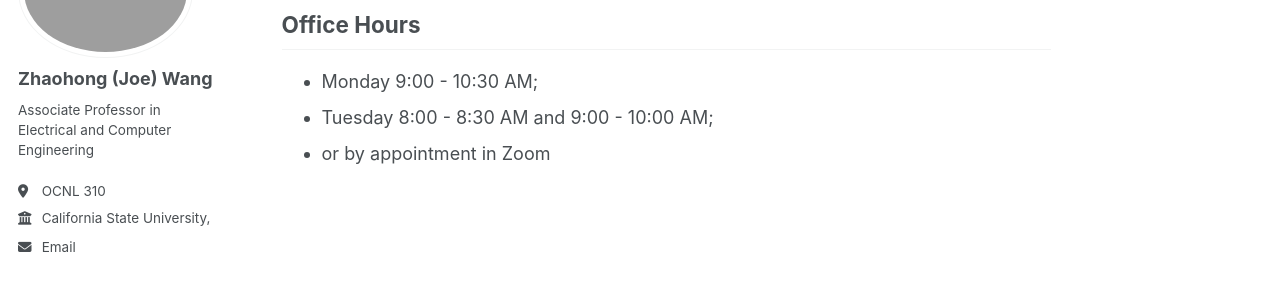
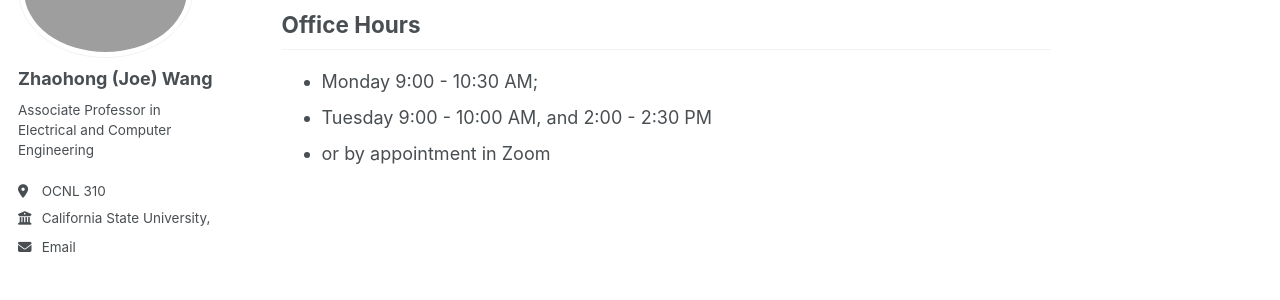
Before and after one commit to ciphermpcJoe/ciphermpcjoe.github.io, a Jekyll site: the page built from _pages/markdown.md, in a window 1280 px wide. Shown: the part 182-482 px from the top of the page. Built offline with Jekyll 4.4.1, drawn with Linux system fonts in a browser that asks for light colours.

Commit message:
New schedule

```diff
--- a/_pages/markdown.md
+++ b/_pages/markdown.md
@@ -9,5 +9,5 @@ redirect_from:
 
 ## Office Hours
  * Monday 9:00 - 10:30 AM;
- * Tuesday 8:00 - 8:30 AM and 9:00 - 10:00 AM;
+ * Tuesday 9:00 - 10:00 AM, and 2:00 - 2:30 PM
  * or by appointment in Zoom
```
